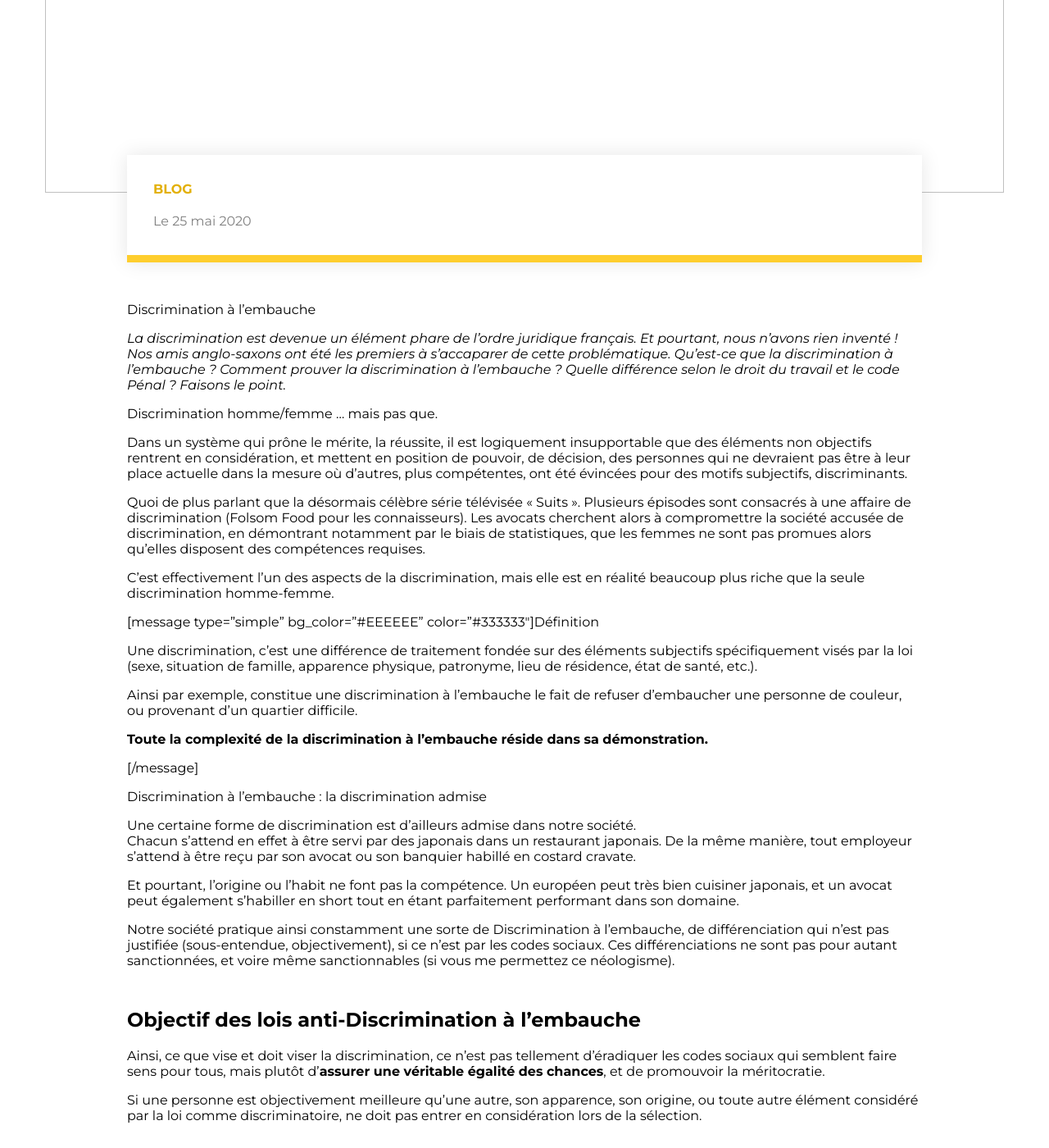
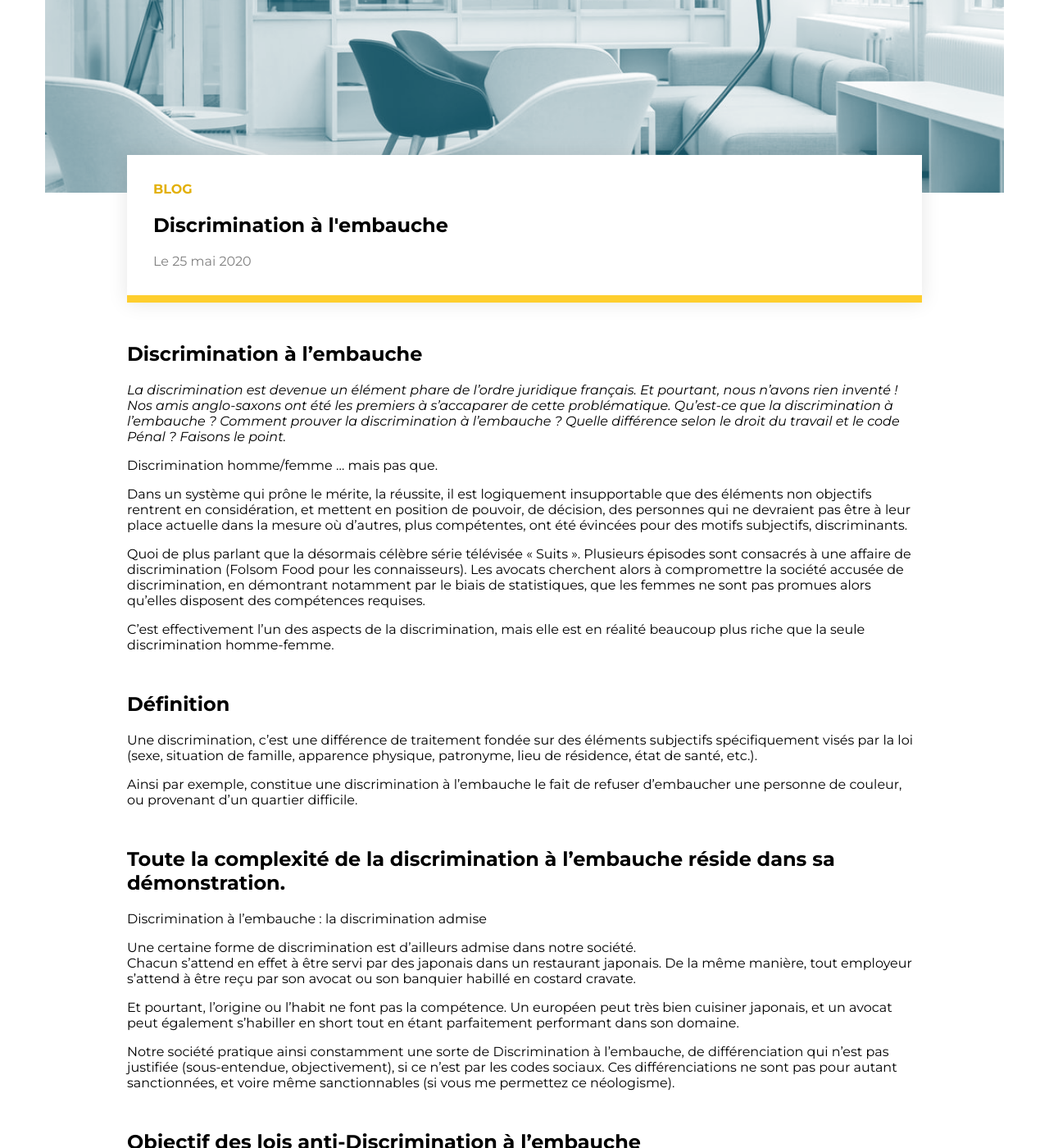
Before and after one commit to EmmanuelleN/hogo-avocats, a Jekyll site: the page built from _posts/2021-01-11-Discrimimination à l'embauche.md, in a window 1280 px wide and 1400 px high, scrolled down 508 px. Shown: the whole window at 82% size. Built offline with Jekyll 4.4.1, drawn with Linux system fonts in a browser that asks for light colours; nearby versions of some CDN libraries; some of the changed text lies outside the part shown.

Commit message:
Update from Forestry.io Sofiane Coly created assets/images/justice.png Sofiane Coly created _drafts/salarie-protege-peut-on-librement-modifier-ses-conditions-de-travail.md Sofiane Coly updated _posts/2021-09-23-salarie-protege-peut-on-librement-modifier-ses-conditions-de-travail.md Sofiane Coly deleted _drafts/salarie-protege-peut-on-librement-modifier-ses-conditions-de-travail.md Sofiane Coly updated _posts/2021-01-11-Discrimimination à l'embauche.md Sofiane Coly created assets/images/discrimination.png

```diff
--- a/_posts/2021-01-11-Discrimimination à l'embauche.md
+++ b/_posts/2021-01-11-Discrimimination à l'embauche.md
@@ -1,11 +1,12 @@
 ---
 publication-date: 2020-05-25T05:34:30.000+00:00
-title: ''
-image: ''
-meta-desc: ''
+title: Discrimination à l'embauche
+image: assets/images/discrimination.png
+meta-desc: Apprenez en plus sur la discrimination à l'embauche
+permalink: discrimination-a-l-embauche
 
 ---
-Discrimination à l'embauche
+# Discrimination à l'embauche
 
 _La discrimination est devenue un élément phare de l’ordre juridique français. Et pourtant, nous n’avons rien inventé ! Nos amis anglo-saxons ont été les premiers à s’accaparer de cette problématique. Qu’est-ce que la discrimination à l’embauche ? Comment prouver la discrimination à l’embauche ? Quelle différence selon le droit du travail et le code Pénal ? Faisons le point._
 
@@ -17,15 +18,13 @@ Quoi de plus parlant que la désormais célèbre série télévisée « Suits »
 
 C’est effectivement l’un des aspects de la discrimination, mais elle est en réalité beaucoup plus riche que la seule discrimination homme-femme.
 
-\[message type=”simple” bg_color=”#EEEEEE” color=”#333333″\]Définition
+## Définition
 
 Une discrimination, c’est une différence de traitement fondée sur des éléments subjectifs spécifiquement visés par la loi (sexe, situation de famille, apparence physique, patronyme, lieu de résidence, état de santé, etc.).
 
 Ainsi par exemple, constitue une discrimination à l’embauche le fait de refuser d’embaucher une personne de couleur, ou provenant d’un quartier difficile.
 
-**Toute la complexité de la discrimination à l’embauche réside dans sa démonstration.**
-
-\[/message\]
+## Toute la complexité de la discrimination à l’embauche réside dans sa démonstration.
 
 Discrimination à l’embauche : la discrimination admise
 
@@ -64,8 +63,6 @@ Toutes les infractions ont une définition bien déterminée. Si les éléments
 
 Pour ne prendre qu’un exemple (le plus connu) : le vol. Il se définit comme la soustraction frauduleuse de la chose d’autrui.
 
-\[message type=”simple” bg_color=”#EEEEEE” color=”#333333″\]
-
 ### Question
 
 **Ne pas régler son repas dans un restaurant est-il constitutif d’un vol ?**
```
Also changed, not shown: _posts/2021-09-23-salarie-protege-peut-on-librement-modifier-ses-conditions-de-travail.md (added, +102 -0 lines), .forestry/front_matter/templates/article-blog.yml, assets/images/discrimination.png (added), assets/images/justice.png (added).
